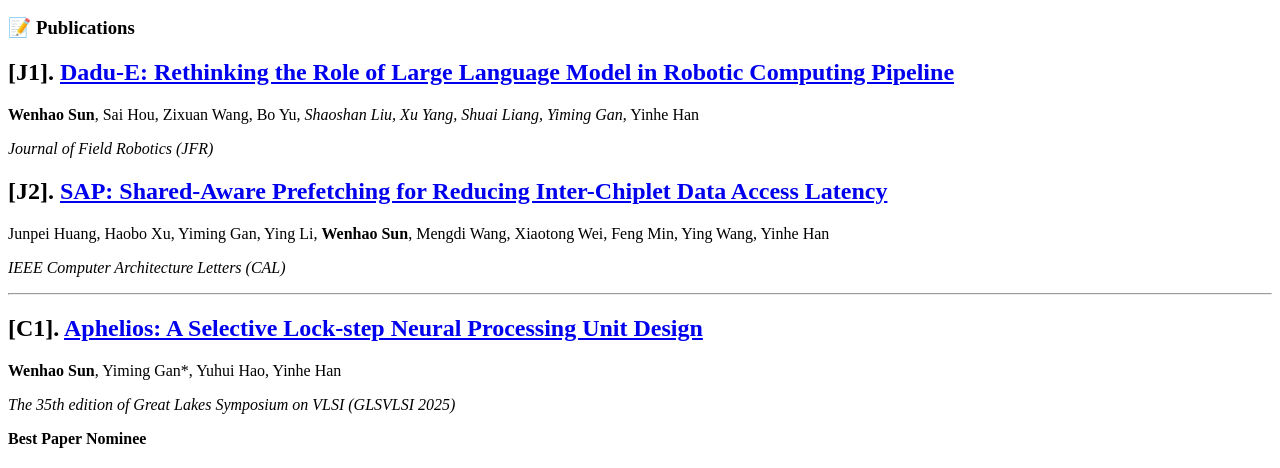
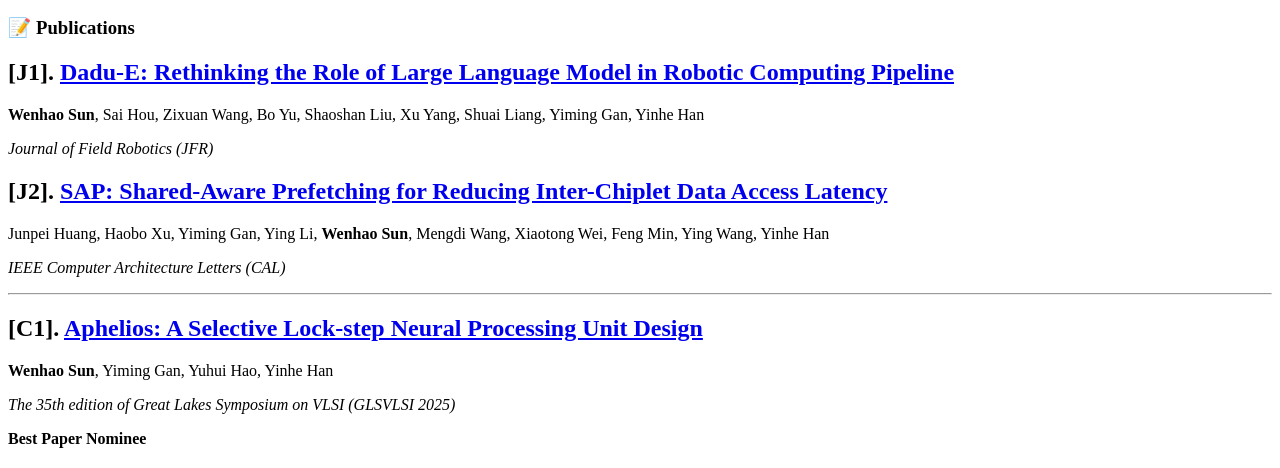
Before and after one commit to sun123-cmd/sun123-cmd.github.io, a Jekyll site: the page built from _pages/includes/pub.md, in a window 1280 px wide. Shown: the part 423-891 px from the top of the page. Built offline with Jekyll 4.4.1, drawn with Linux system fonts in a browser that asks for light colours; our own code applies the rules of GitHub Pages for plain Markdown files.

Commit message:
Update pub.md

```diff
--- a/_pages/includes/pub.md
+++ b/_pages/includes/pub.md
@@ -3,7 +3,7 @@
 
 ## [J1]. [Dadu-E: Rethinking the Role of Large Language Model in Robotic Computing Pipeline](https://rlc-lab.github.io/dadu-e/)
 
-**Wenhao Sun**, Sai Hou, Zixuan Wang, Bo Yu*, Shaoshan Liu, Xu Yang, Shuai Liang, Yiming Gan*, Yinhe Han
+**Wenhao Sun**, Sai Hou, Zixuan Wang, Bo Yu, Shaoshan Liu, Xu Yang, Shuai Liang, Yiming Gan, Yinhe Han
 
 *Journal of Field Robotics (JFR)*
 
@@ -18,7 +18,7 @@ Junpei Huang, Haobo Xu, Yiming Gan, Ying Li, **Wenhao Sun**, Mengdi Wang, Xiaoto
 
 ## [C1]. [Aphelios: A Selective Lock-step Neural Processing Unit Design](https://dl.acm.org/doi/10.1145/3716368.3735205)
 
- **Wenhao Sun**, Yiming Gan*, Yuhui Hao, Yinhe Han
+ **Wenhao Sun**, Yiming Gan, Yuhui Hao, Yinhe Han
 
 *The 35th edition of Great Lakes Symposium on VLSI (GLSVLSI 2025)*
 
```
